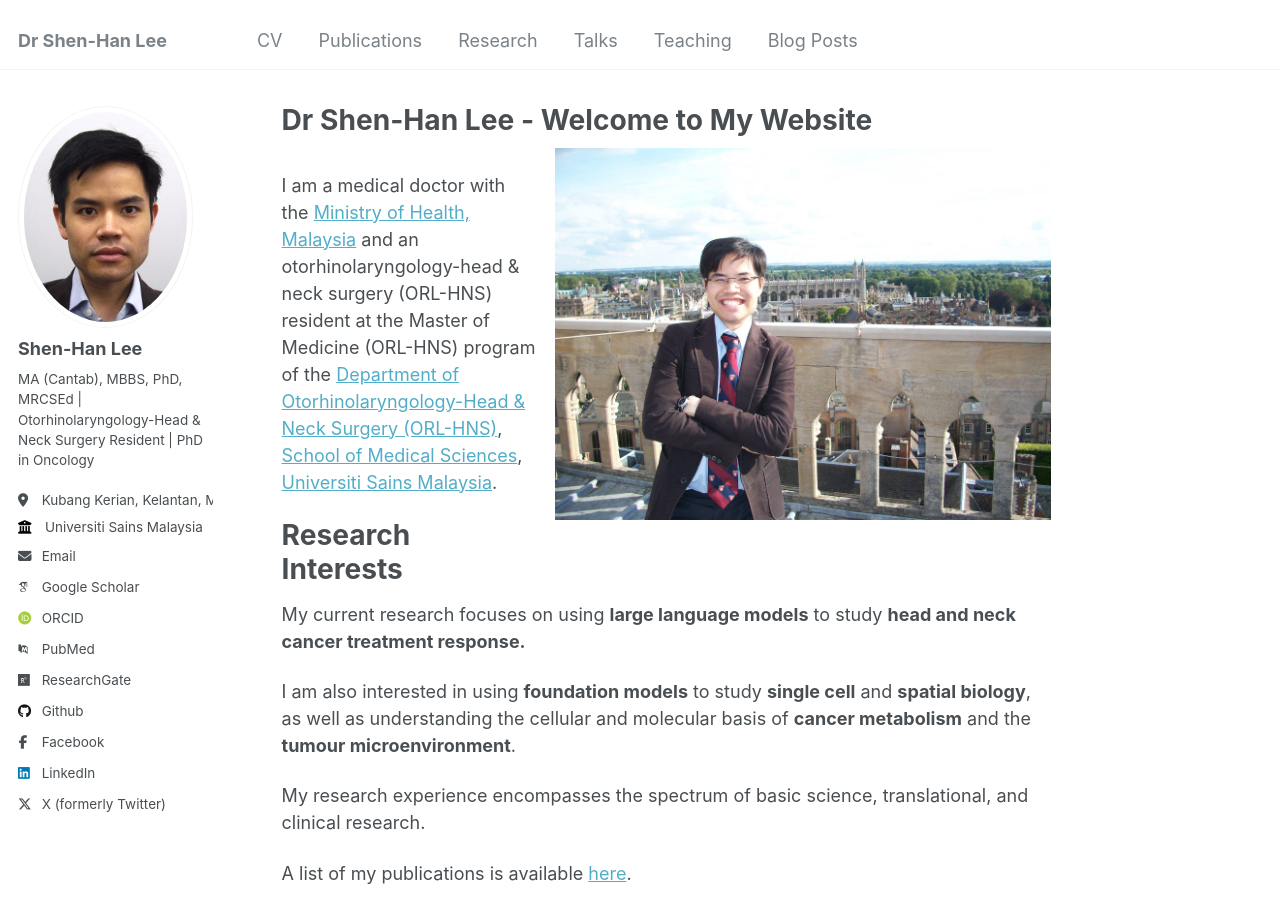
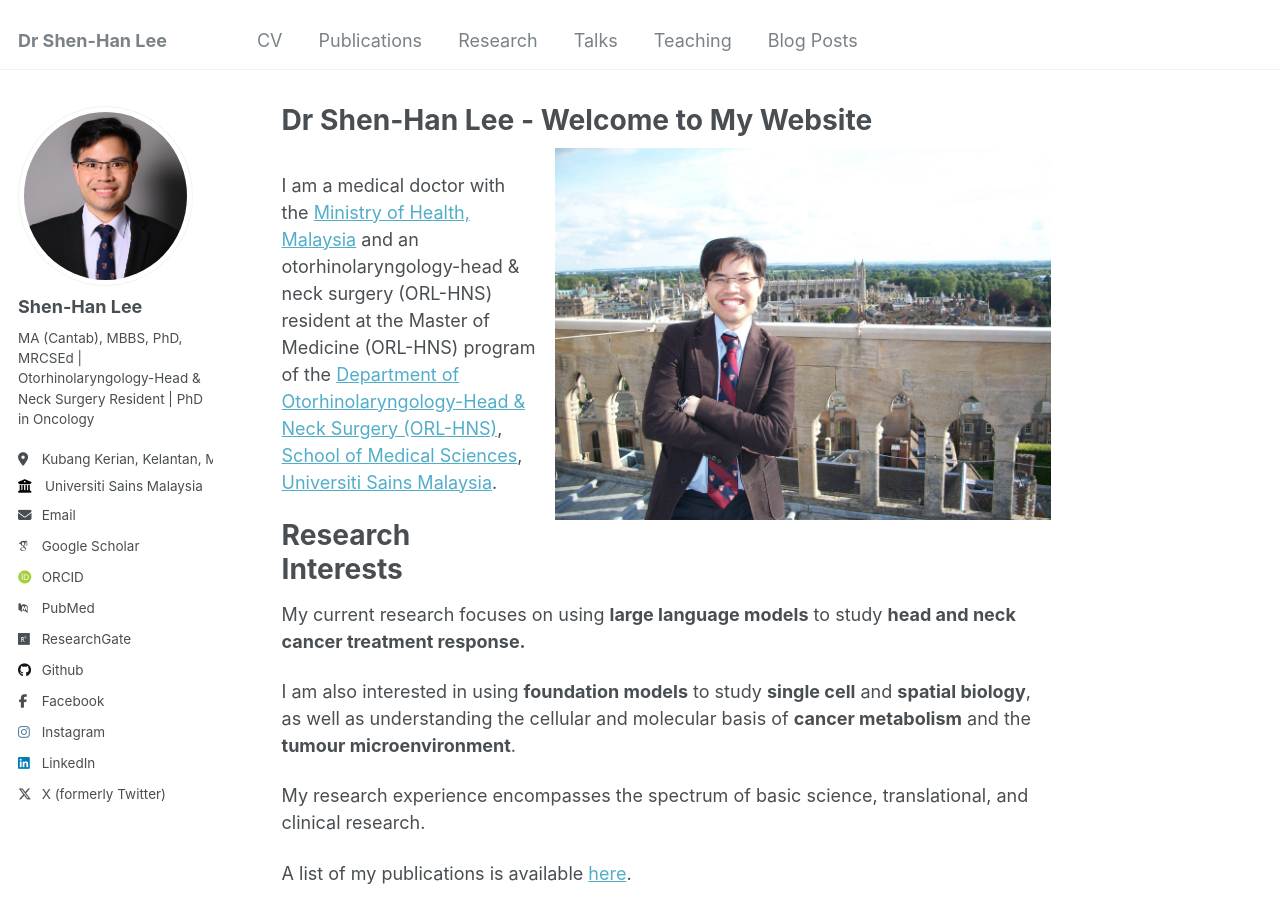
Before and after one commit to shenhanlee/shenhanlee.github.io, a Jekyll site: the page built from _pages/about.md, in a window 1280 px wide and 900 px high. Built offline with Jekyll 4.4.1, drawn with Linux system fonts in a browser that asks for light colours; some web fonts are replaced.

Commit message:
Merge remote-tracking branch 'origin/master'

```diff
--- a/_config.yml
+++ b/_config.yml
@@ -21,7 +21,7 @@ repository               : "shenhanlee/shenhanlee.github.io"
 #               Additional customization can be done by editing /_includes/author-profile.html
 author:
   # Biographic information
-  avatar           : "passport photo - white.jpg"
+  avatar           : "Shen-Han Lee - Headshot.jpg"
   name             : "Shen-Han Lee"
   bio              : "MA (Cantab), MBBS, PhD, MRCSEd | Otorhinolaryngology-Head & Neck Surgery Resident | PhD in Oncology"
   location         : "Kubang Kerian, Kelantan, Malaysia"
@@ -54,7 +54,7 @@ author:
   goodreads        : # Username
   google_plus      : # Username
   keybase          : # Username
-  instagram        : # Username
+  instagram        : "shenhan.lee"
   lastfm           : # Username
   linkedin         : "shenhanlee"
   mastodon         : # URL
@@ -64,6 +64,7 @@ author:
   steam            : # Username
   telegram         : # URL
   tumblr           : # Username
+  threads          : "@shenhanlee"
   twitter          : "shenhanlee"
   vine             : # Username
   weibo            : # Username
```
Also changed, not shown: images/Shen-Han Lee - Headshot.JPG (added).
